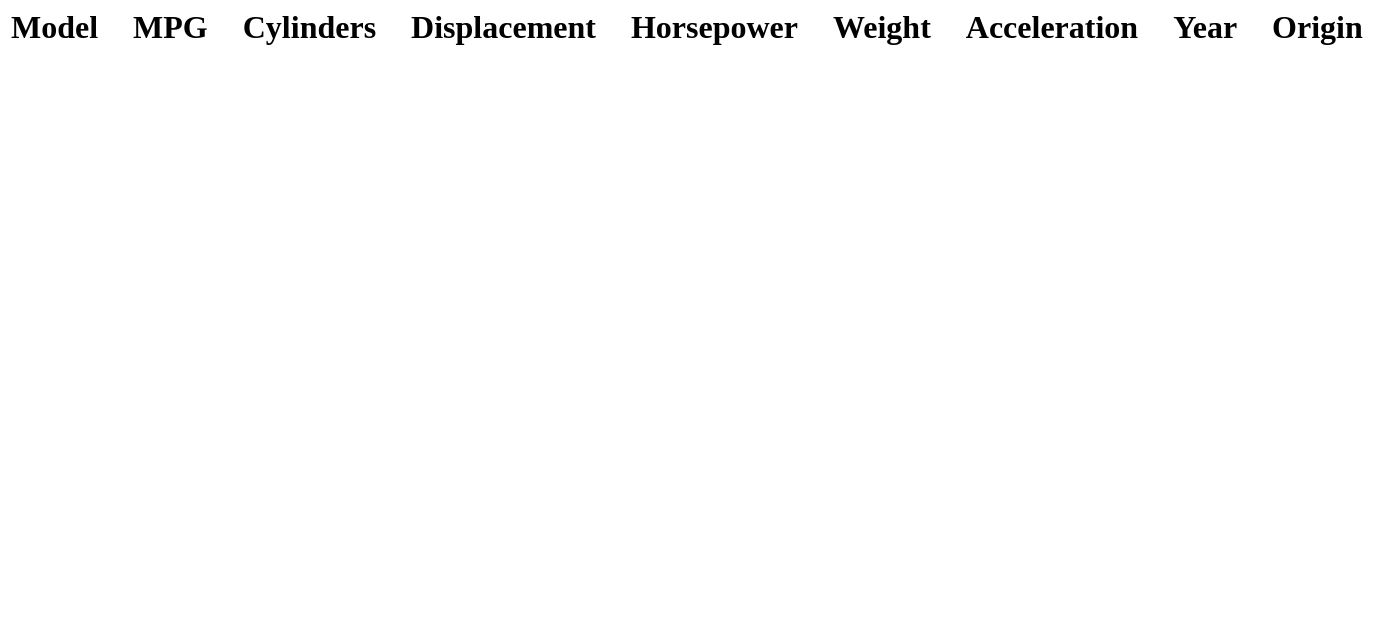
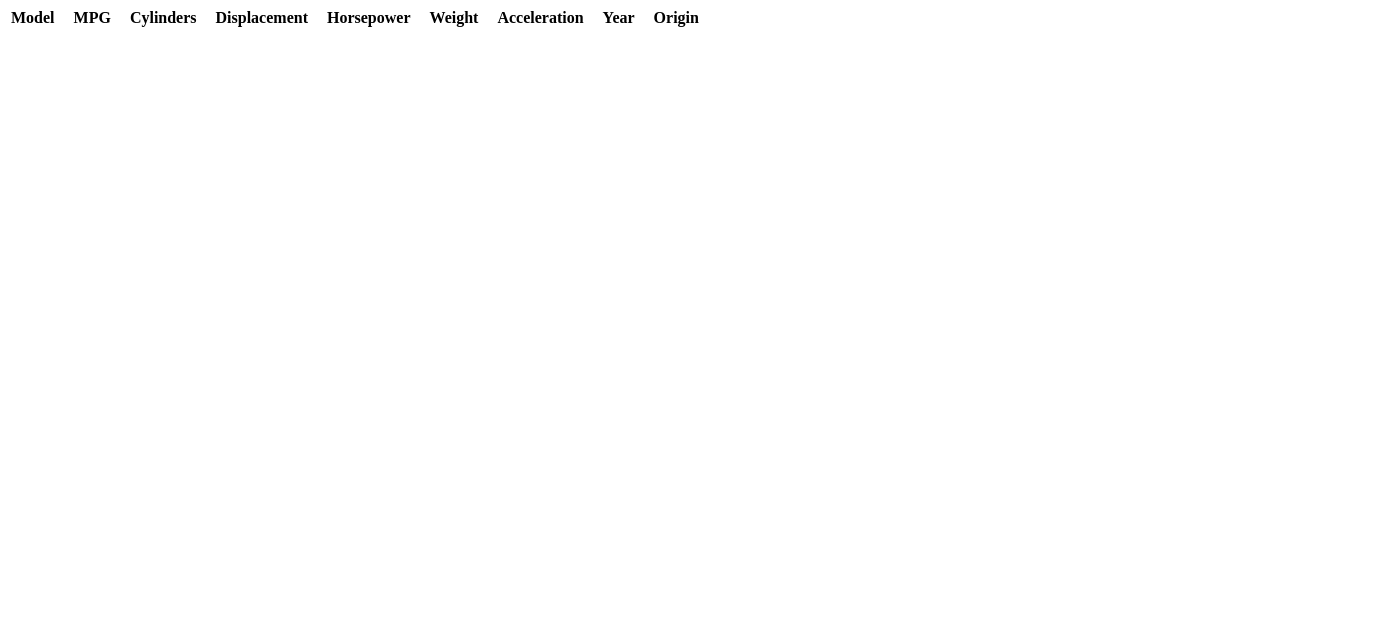
Before and after one commit to Varsh18/Firebase-Car-Gallery, a plain HTML site: page public/index.html in a window 1280 px wide. Shown: the part 176-800 px from the top of the page, 1397 px wide, since content can reach past the window. Drawn offline with Linux system fonts and the light colour scheme; some packages are replaced by stand-ins of ours; no server answers.

Commit message:
Remove table font size

```diff
--- a/public/css/styles.css
+++ b/public/css/styles.css
@@ -9,7 +9,6 @@ margin-top:-35px;
 }
 tr th,td{
   padding-right: 1em;
-  font-size: 2em;
 }
 tr th:hover{
   cursor: pointer;
```
